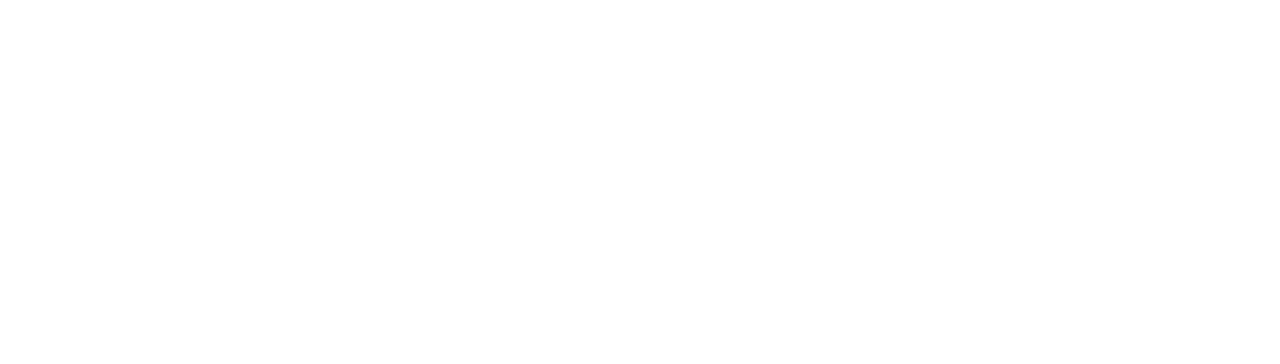
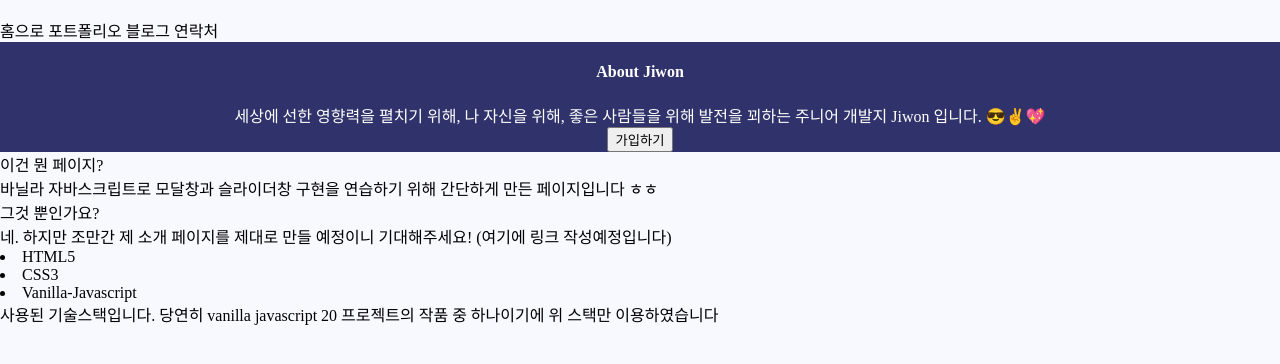
Before and after one commit to gonnabea/Menu-Slider-and-Modal, a plain HTML site: page index.html in a window 1280 px wide. Drawn offline with Linux system fonts and the light colour scheme.

Commit message:
html 골격

```diff
--- a/index.html
+++ b/index.html
@@ -4,8 +4,58 @@
     <meta charset="UTF-8">
     <meta name="viewport" content="width=device-width, initial-scale=1.0">
     <title>Menu Slider & Modal</title>
+    <link rel="stylesheet" href="styles.css">
 </head>
 <body>
+    <section class="background">
+        <section class="slider">
+            <div class="slider_photo-area">
+                <img src="" alt="">
+            </div>
+            <a class="home">홈으로</a>
+            <a class="portfolio">포트폴리오</a>
+            <a class="blog">블로그</a>
+            <a class="contact-me">연락처</a>
+        </section>
+        <section class="main">
+            <section class="intro">
+                <h1 class="intro_title">About Jiwon</h1>
+                <div class="intro_description">
+                    세상에 선한 영향력을 펼치기 위해, 나 자신을 위해, 좋은 사람들을 위해
+                    발전을 꾀하는 주니어 개발지 Jiwon 입니다. 😎✌💖
+                </div>
+                <button class="sign_up" id="signUpBtn">가입하기</button>
+            </section>
+            <section class="descriptions">
+                <div class="whatis">
+                    <div class="whatis_title">이건 뭔 페이지?</div>
+                    <div class="whatis_des">
+                        바닐라 자바스크립트로 모달창과 슬라이더창 구현을 연습하기 위해
+                        간단하게 만든 페이지입니다 ㅎㅎ
+                    </div>
+                </div>
+                <div class="more">
+                    <div class="more_title">그것 뿐인가요?</div>
+                    <div class="more_des">
+                        네. 하지만 조만간 제 소개 페이지를 제대로 만들 예정이니
+                        기대해주세요! (여기에 링크 작성예정입니다)
+                    </div>
+                </div>
+                <div class="benefits">
+                    <div class="benefit_lists">
+                        <li class="benefit_list">HTML5</li>
+                        <li class="benefit_list">CSS3</li>
+                        <li class="benefit_list">Vanilla-Javascript</li>
+                    </div>
+                    <div class="benefit_des">
+                        사용된 기술스택입니다. 당연히 vanilla javascript 20 프로젝트의
+                        작품 중 하나이기에 위 스택만 이용하였습니다
+                    </div>
+                </div>
+            </section>
+        </section>
 
+    </section>
+    <script src="index.js"></script>
 </body>
 </html>
--- a/styles.css
+++ b/styles.css
@@ -0,0 +1,19 @@
+body{
+    margin:0;
+    padding:0;
+}
+
+.background{
+    width:100vw;
+    height: 100vh;
+    background-color: ghostwhite;
+}
+
+.intro{
+    background-color: #30336B;
+    color: white;
+    display: flex;
+    flex-direction: column;
+    justify-content: center;
+    align-items: center;
+}
```
